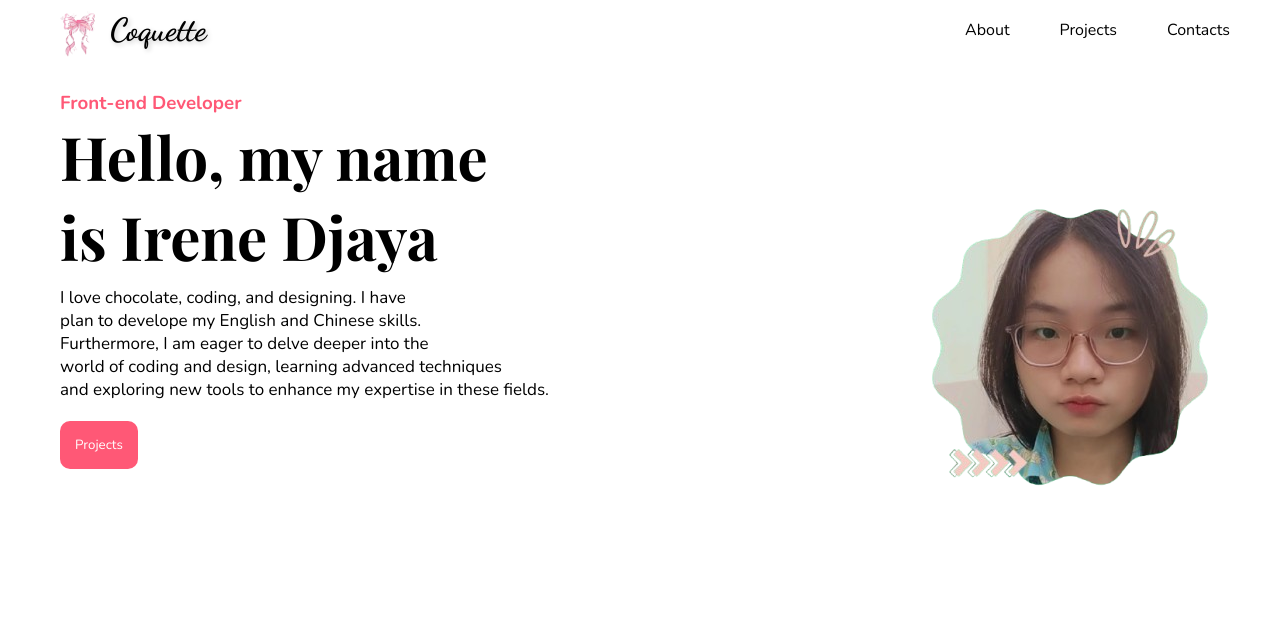
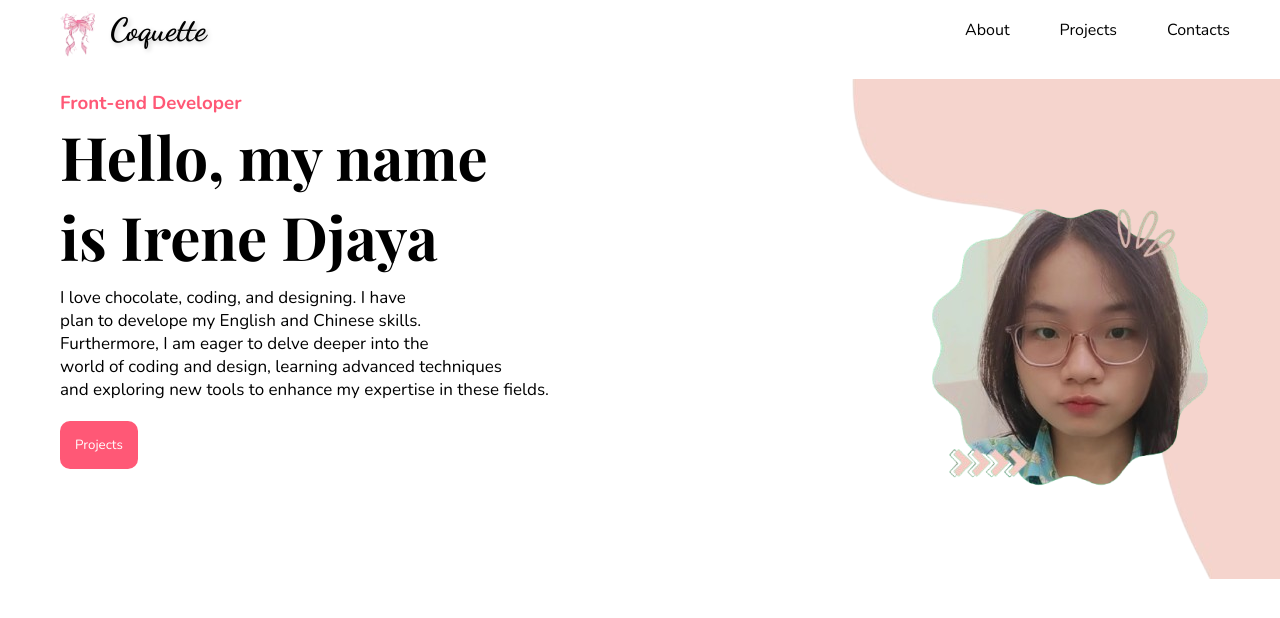
Before and after one commit to l13nnn/Portfolio-Personal-Data, a React (Vite) app: page / in a window 1280 px wide. Shown: the top 618 px of the page. Built offline with nearby package versions, Linux system fonts and the light colour scheme; a web font is replaced by a local one.

Commit message:
third commit

```diff
--- a/src/styles/Home.css
+++ b/src/styles/Home.css
@@ -1,5 +1,6 @@
 .home-section {
     margin-left: 50px;
+    background: url(../assets/WhatsApp_Image_2025-03-25_at_11.00.22_bdcb922a-removebg-preview.png) no-repeat right;
 }
 
 .logo-text-container {
```
Also changed, not shown: src/assets/WhatsApp_Image_2025-03-25_at_11.00.22_bdcb922a-removebg-preview.png (added).
